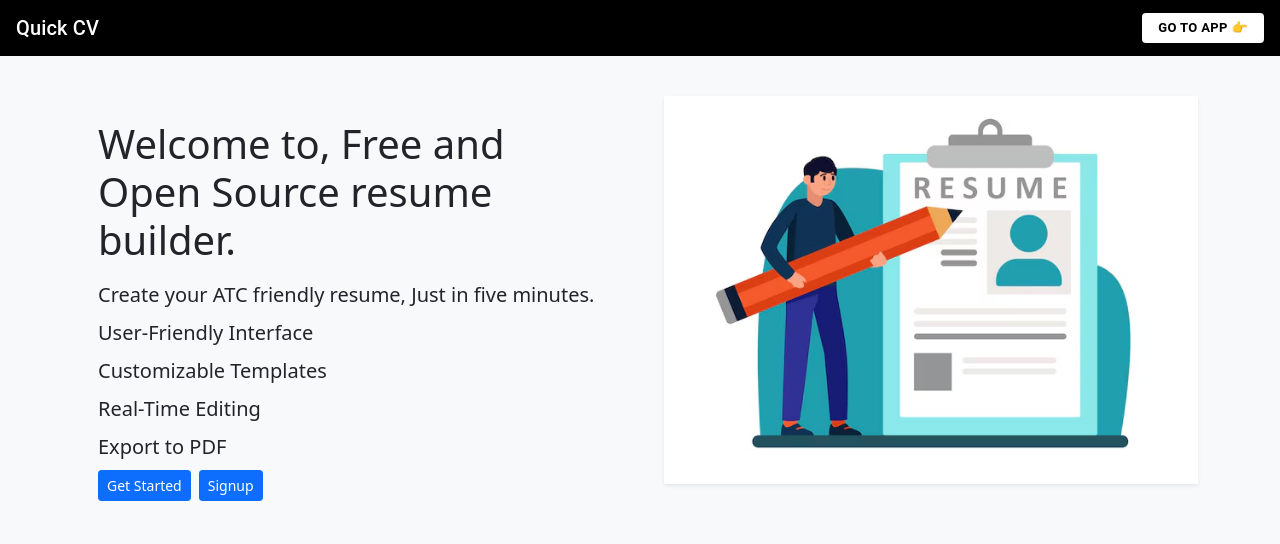
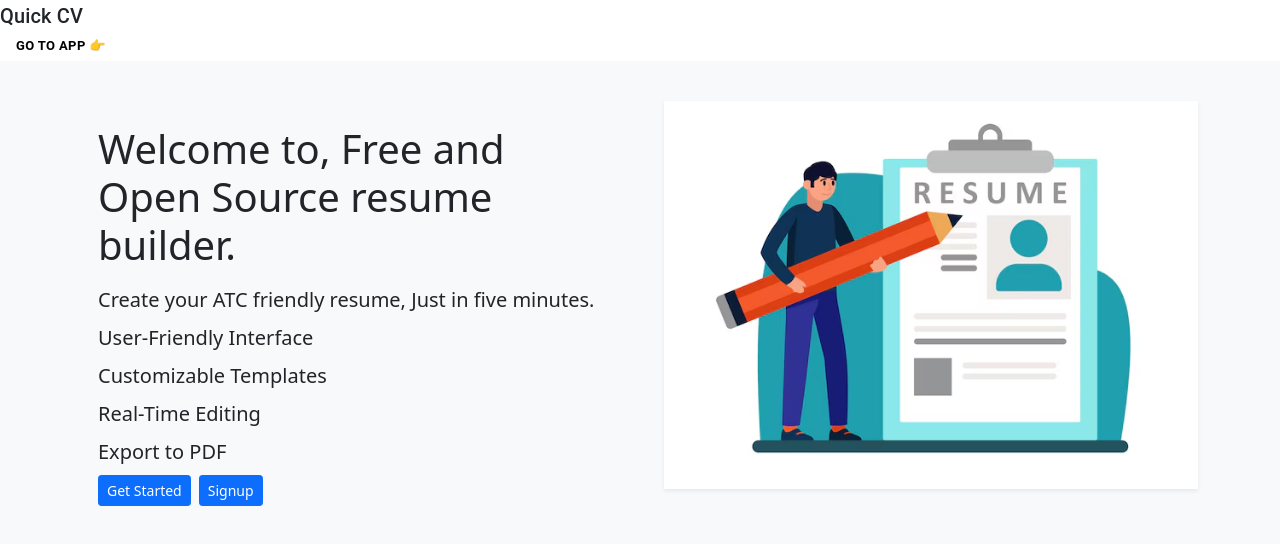
Before and after one commit to YITO-org/quick-cv-ui, a React (Vite) app: page / in a window 1280 px wide. Shown: the top 544 px of the page. Built offline with nearby package versions, Linux system fonts and the light colour scheme.

Commit message:
navigation update

```diff
--- a/src/screens/landingPage.tsx
+++ b/src/screens/landingPage.tsx
@@ -5,7 +5,6 @@ import { connect } from "react-redux";
 import hairingimg from "../assets/hairingimg.avif";
 import Button from '@mui/material/Button';
 import { styles } from "../styles/styles";
-import BottomNavigation from '@mui/material/BottomNavigation';
 import { Typography } from "@mui/material";
 
 let LandingPage : React.FC<any> = (props)=>{
@@ -50,12 +49,12 @@ let LandingPage : React.FC<any> = (props)=>{
   return(
     <React.Fragment>
 
-    <BottomNavigation sx={styles.navbar}>
+    <nav sx={styles.navbar}>
               <Typography variant="h6" sx={styles.navbar_title}>
                            Quick CV
               </Typography>
           <Button sx={styles.navbar_go_app_button} size='small' onClick={redirect}>Go to App 👉</Button>
-          </BottomNavigation>
+          </nav>
 
           {/* body  */}
            <div className="bg-light text-dark" style={{height:"90vh"}}>
```
